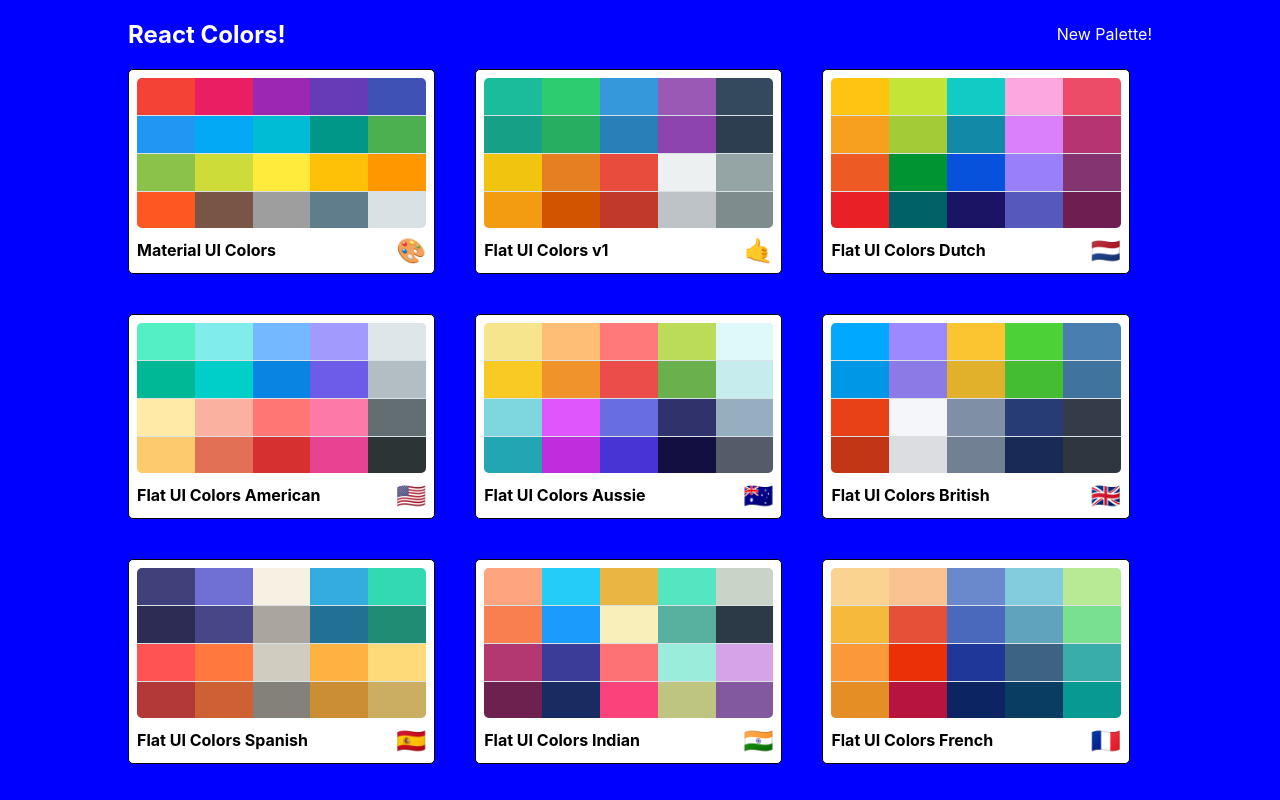
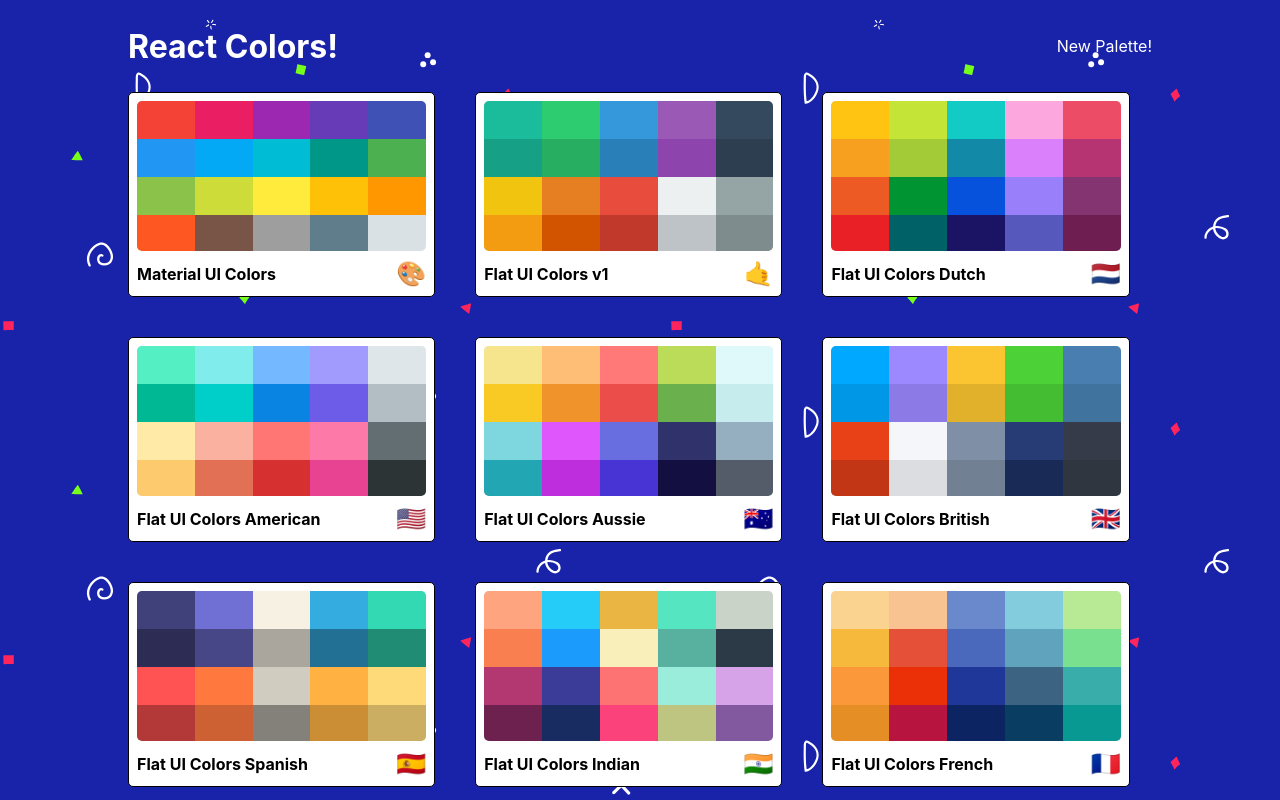
Before and after one commit to MouryaManu/colors_app, a React (Create React App) app: page / in a window 1280 px wide. Built offline with nearby package versions, Linux system fonts and the light colour scheme; the HTML template or start-up script is replaced by a standard one.

Commit message:
Added SVG Background

```diff
--- a/src/PaletteList.js
+++ b/src/PaletteList.js
@@ -16,7 +16,7 @@ class PaletteList extends Component {
             <div className={classes.root} >
                 <div className={classes.container}>
                     <nav className={classes.nav}>
-                       <h1>React Colors!</h1>
+                       <h1 className={classes.title}>React Colors!</h1>
                        <Link to='/palette/new'>New Palette!</Link>
                     </nav>
                     <div className={classes.palettes} >
--- a/src/styles/PaletteListStyles.js
+++ b/src/styles/PaletteListStyles.js
@@ -1,11 +1,19 @@
 import sizes from "./sizes"
+import bg from './bg.svg';
 export default {
     root: {
-        backgroundColor: "blue",
         height: "100vh",
         display: "flex",
         alignItems: "flex-start",
-        justifyContent: 'center'
+        justifyContent: 'center',
+        backgroundColor: '#1923AA',
+        /* background by SVGBackgrounds.com */
+        backgroundImage: `url(${bg})`,
+        backgroundAttachment: 'fixed',
+        overflow: 'scroll'
+    },
+    title : {
+    fontSize: '2rem'
     },
     container: {
         width: "50%",
```
Also changed, not shown: src/styles/bg.svg (added).
